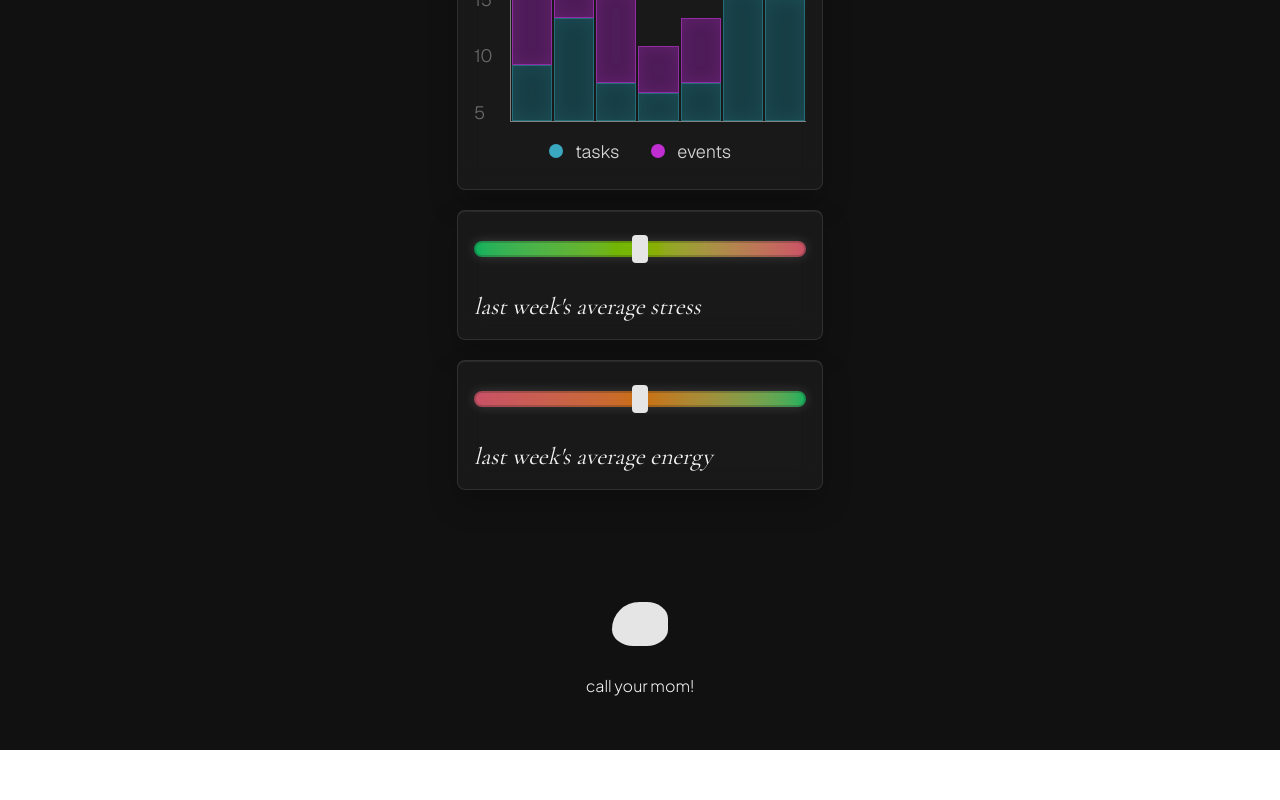
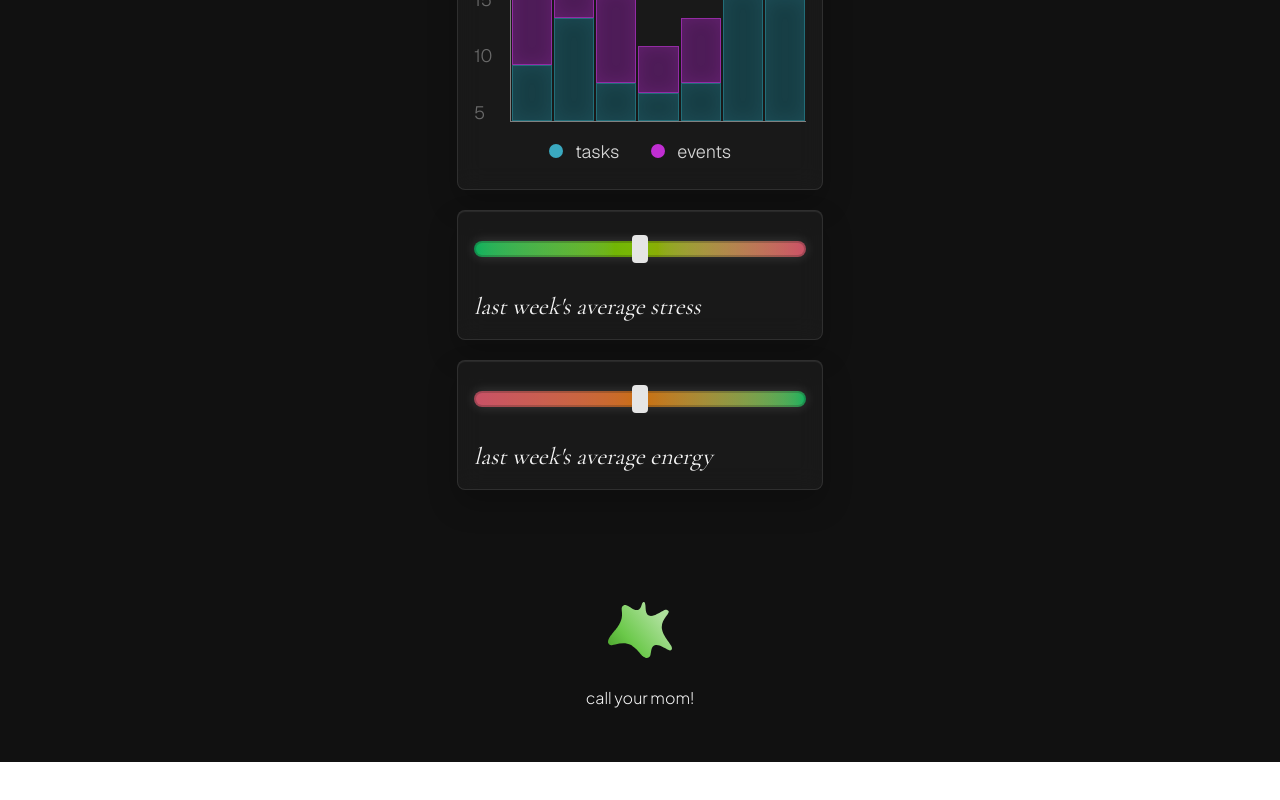
Before and after one commit to Aydinm1/HackDavis2026AL, a Next.js app in the folder my-app/: page /statistics in a window 1280 px wide. Shown: the part 1162-1962 px from the top of the page. Built offline with nearby package versions, Linux system fonts and the light colour scheme; no server answers; the database is empty.

Commit message:
Use mood shape in statistics footer

```diff
--- a/my-app/app/statistics/_components/energy-insights-client.tsx
+++ b/my-app/app/statistics/_components/energy-insights-client.tsx
@@ -134,6 +134,8 @@ export default function EnergyInsightsClient() {
             weeklyTasks={data.weeklyTasks}
             averageEnergy={data.averageEnergy}
             averageStress={data.averageStress}
+            todayEnergy={data.todayEnergy}
+            todayStress={data.todayStress}
           />
         </section>
       </div>
--- a/my-app/app/statistics/_components/weekly-ai-insights.tsx
+++ b/my-app/app/statistics/_components/weekly-ai-insights.tsx
@@ -1,4 +1,6 @@
 "use client";
+
+import { EnergyStressShape } from "@/app/_components/energy-stress-shape";
 
 interface Insight {
   type: string;
@@ -19,6 +21,8 @@ interface WeeklyAiInsightsProps {
   weeklyTasks: TaskDay[];
   averageEnergy: number;
   averageStress: number;
+  todayEnergy: number | null;
+  todayStress: number | null;
 }
 
 function pickSuggestion(insights: Insight[]) {
@@ -34,6 +38,8 @@ export default function WeeklyAiInsights({
   weeklyTasks,
   averageEnergy,
   averageStress,
+  todayEnergy,
+  todayStress,
 }: WeeklyAiInsightsProps) {
   const overview = insights[0];
   const suggestion = pickSuggestion(insights);
@@ -83,7 +89,16 @@ export default function WeeklyAiInsights({
       </div>
 
       <div className="flex flex-col items-center pb-6 pt-28">
-        <div className="h-11 w-14 rounded-[50%] bg-neutral-200" style={{ borderTopLeftRadius: "36px" }} />
+        <EnergyStressShape
+          energyScore={todayEnergy}
+          stressScore={todayStress}
+          className="h-14 w-16"
+          label={
+            todayEnergy && todayStress
+              ? `Energy ${todayEnergy} and stress ${todayStress}`
+              : "No check-in logged"
+          }
+        />
         <p className="mt-8 font-[var(--font-jakarta)] text-[19px] font-light leading-none text-white">call your mom!</p>
       </div>
     </section>
```
